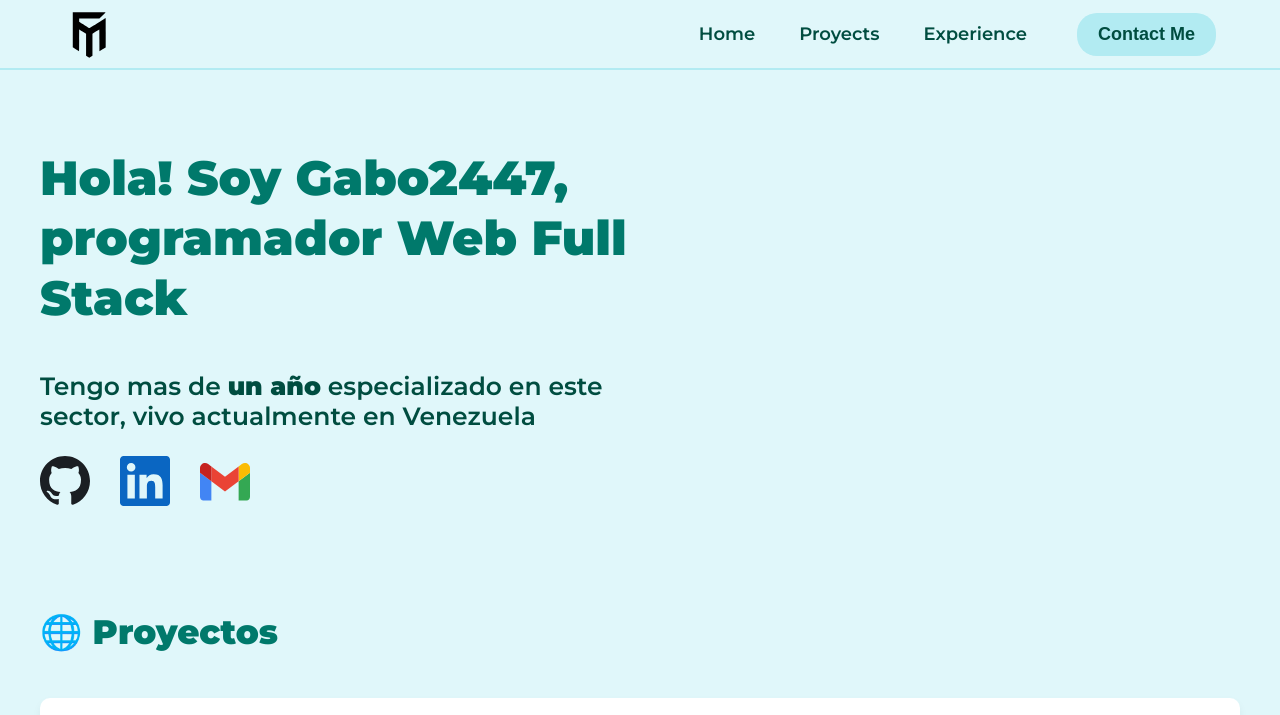
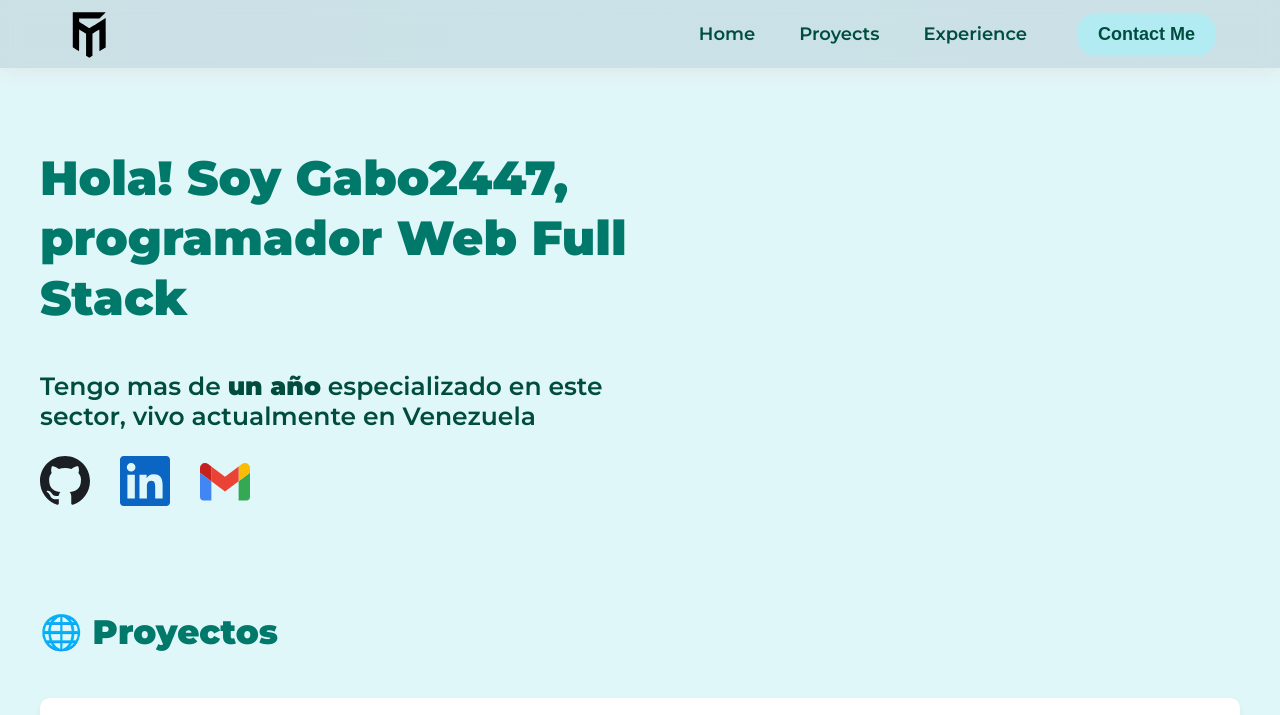
Before and after one commit to Gabo2447/UX-UI, a plain HTML site: page index.html in a window 1280 px wide. Shown: the top 715 px of the page. Drawn offline with Linux system fonts and the light colour scheme.

Commit message:
ci(update): :lipstick: Updated navigation bar
The navigation bar has been update

```diff
--- a/style.css
+++ b/style.css
@@ -54,8 +54,9 @@ a {
   top: 0;
   left: 0;
   width: 100%;
-  background: var(--bg-color);
-  border-bottom: 2px solid var(--bg-color-card);
+  background: radial-gradient(circle at center, rgba(15, 44, 75, 0.1) 0%, rgba(17, 31, 53, 0.1) 100%);
+  backdrop-filter: blur(8px);
+  box-shadow: 0px 0px 24px 0px #e1e1e1;
   z-index: 100;
   box-sizing: border-box;
 }
```
